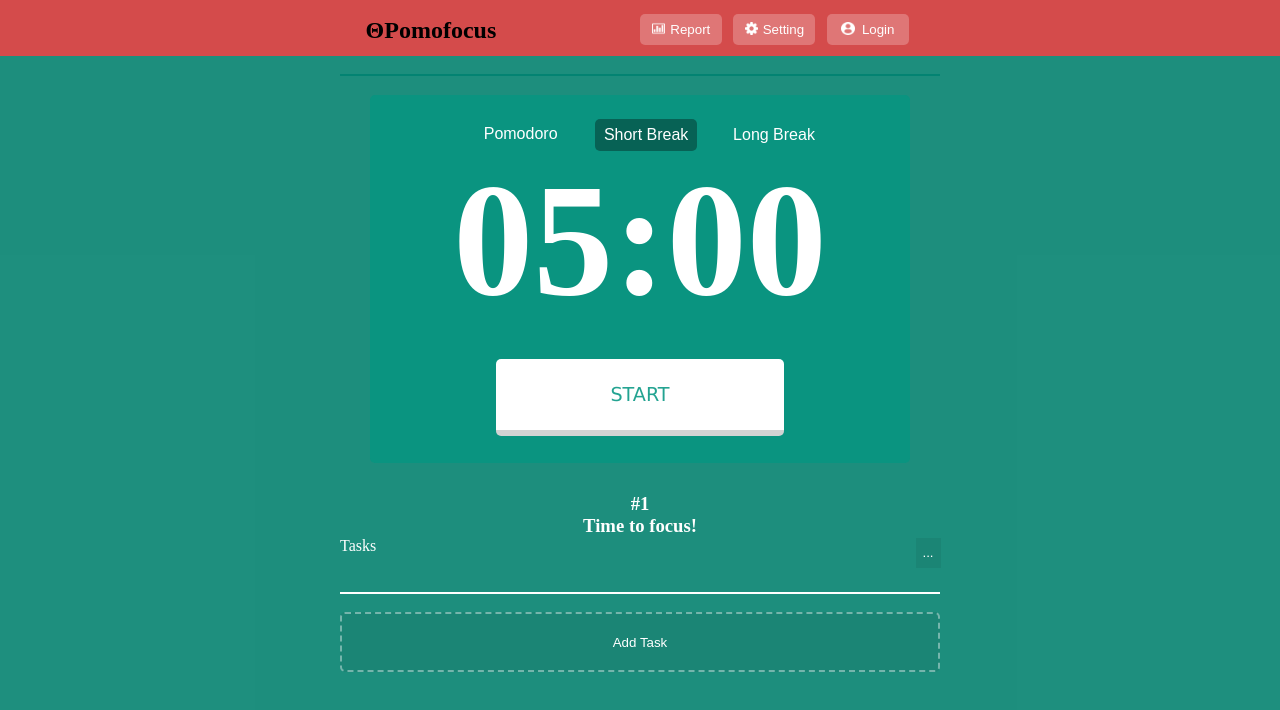
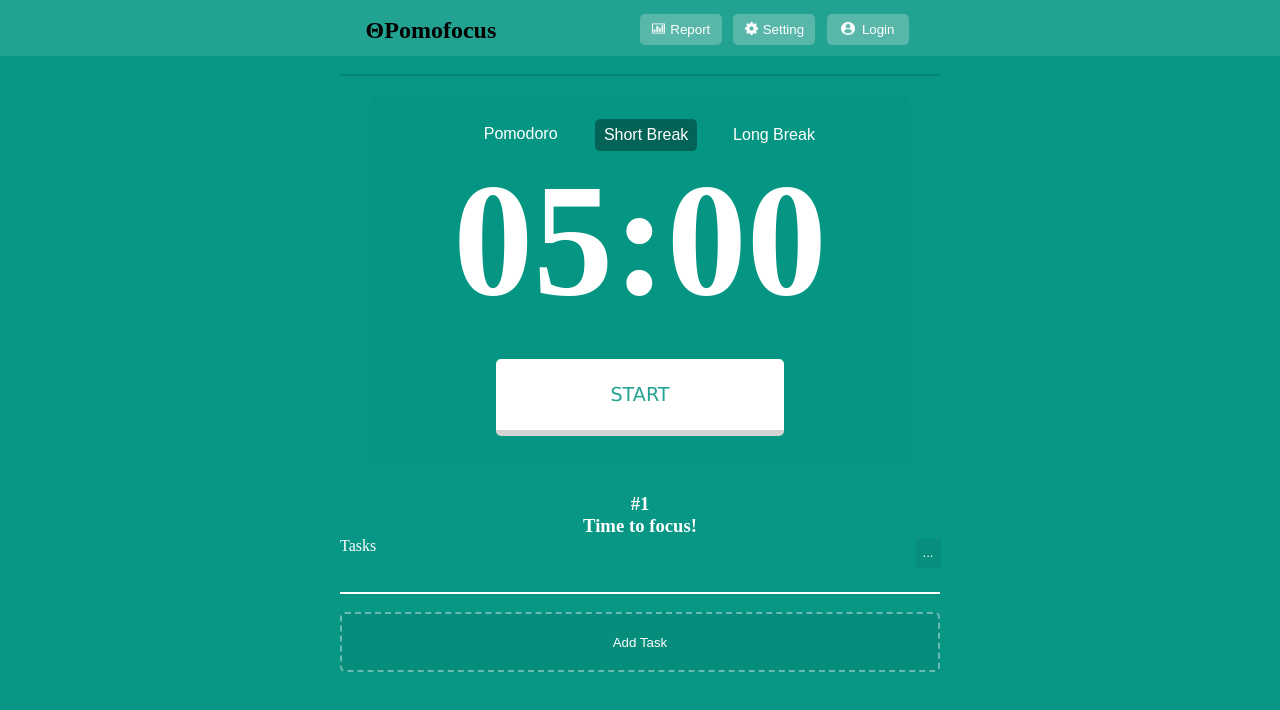
Before and after one commit to JUAN-P-A-B-L-O/PomodoroWeb, a plain HTML site: page index.html in a window 1280 px wide. Both pictures are taken after a click on the button "Short Break". Drawn offline with Linux system fonts and the light colour scheme.

Commit message:
Arrumando bugs

```diff
--- a/assets/css/index.css
+++ b/assets/css/index.css
@@ -64,7 +64,7 @@ button:hover{
 header{
     width: 100%;
     padding-top: 1vh;
-    background-color: rgba(212, 74, 74, 0.89);
+    /* background-color: rgba(212, 74, 74, 0.89); */
     height: 7vh;
 
 }
--- a/index.js
+++ b/index.js
@@ -12,6 +12,7 @@ const backgroundBefore = document.querySelector(`.background-before`);
 const pomodoroTimer = document.querySelector(`.pomodoro-input`);
 const shortTimer = document.querySelector(`.short-input`);
 const longTimer = document.querySelector(`.long-input`);
+const body = document.querySelector(`body`);
 
 //// variaveis do CRONOMETRO //////////
 const resposta = document.querySelector(`.numero`);
@@ -45,6 +46,7 @@ bShort.addEventListener(`click`, () => {
     formataTimer(new Date(tempoTimer));
     // resposta.innerHTML= `<h1>${}</h1>`
     corpo.style.backgroundColor = `rgba(4, 150, 130, 0.877)`;
+    body.style.backgroundColor = `rgba(4, 150, 130, 0.877)`;
     corpoCronometro.style.backgroundColor = `rgba(4, 150, 130, 0.733)`;
     semaforo = 2;
     startButton.style.color = `rgba(4, 150, 130, 0.877)`;
@@ -57,6 +59,7 @@ bLong.addEventListener(`click`, () => {
     tempoTimer = 300000 * 2;
     formataTimer(new Date(tempoTimer));
     corpo.style.backgroundColor = `rgba(34, 135, 194, 0.966)`;
+    body.style.backgroundColor = `rgba(27, 166, 247, 0.5)`;
     corpoCronometro.style.backgroundColor = `rgba(27, 166, 247, 0.5)`;
     semaforo = 3;
     startButton.style.color = `rgba(34, 135, 194, 0.966)`;
```
